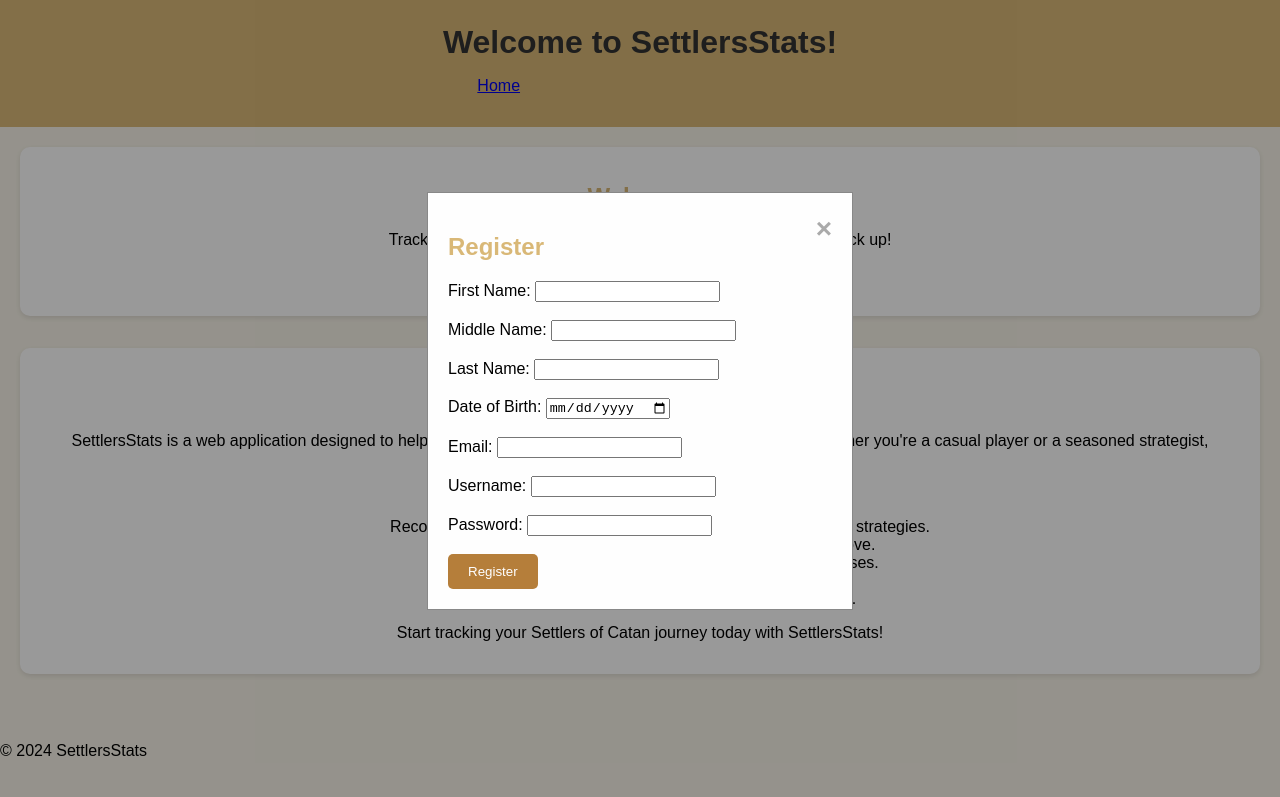
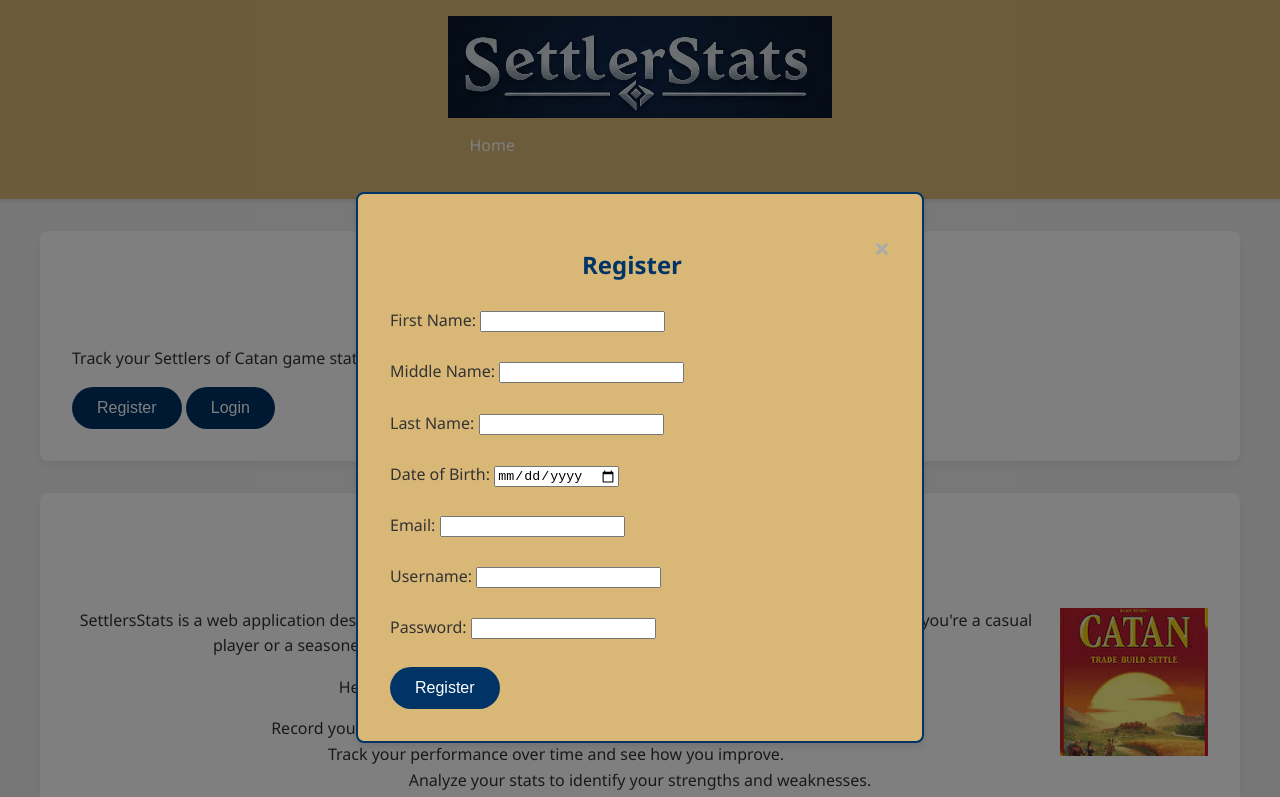
Before and after one commit to mikepmanning/MSSE-661-Final-Project, a website: page settler-stats/frontend/public/index.html in a window 1280 px wide. Both pictures are taken after a click on the button "Register". Shown: the top 797 px of the page. Drawn offline with Linux system fonts and the light colour scheme.

Commit message:
Updated the CSS and added some images

```diff
--- a/settler-stats/frontend/public/index.html
+++ b/settler-stats/frontend/public/index.html
@@ -5,7 +5,7 @@
     <link rel="stylesheet" href="style.css">  </head>
 <body>
     <header>
-        <h1>Welcome to SettlersStats!</h1>
+        <img src="./images/header.png" alt="SettlersStats Header" />
         <nav>
             <ul>
                 <li><a href="#home">Home</a></li>
@@ -27,6 +27,7 @@
 
         <section id="about">
             <h2>About SettlersStats</h2>
+            <img src="./images/catan.jpg" alt="Catan Game" style="float: right; margin-left: 20px;">
             <p>
               SettlersStats is a web application designed to help you track and analyze your Settlers of Catan games.
               Whether you're a casual player or a seasoned strategist, SettlersStats provides valuable insights into your
@@ -68,7 +69,7 @@
     </footer>
 
 
-    <div id="loginModal" class="modal">
+    <div id="loginModal" class="modal" style="display: none;">
         <div class="modal-content">
           <span class="close-btn">&times;</span>
           <h2>Login</h2>
@@ -85,7 +86,7 @@
         </div>
     </div>
 
-    <div id="registerModal" class="modal">
+    <div id="registerModal" class="modal" style="display: none;">
         <div class="modal-content">
           <span class="close-btn">&times;</span>
           <h2>Register</h2>
@@ -117,7 +118,7 @@
         </div>
     </div>
 
-    <div id="updateProfileModal" class="modal">
+    <div id="updateProfileModal" class="modal" style="display: none;">
       <div class="modal-content">
         <span class="close-btn" onclick="hideUpdateModal">&times;</span>
         <h2>Update Profile</h2>
@@ -157,7 +158,7 @@
       </div>
     </div>
 
-    <div id="createGameModal" class="modal">
+    <div id="createGameModal" class="modal" style="display: none;">
       <div class="modal-content">
           <span class="close-btn">&times;</span>
           <h2>Create Game</h2>
--- a/settler-stats/frontend/public/style.css
+++ b/settler-stats/frontend/public/style.css
@@ -1,72 +1,109 @@
 /* Basic styles */
 body {
-    font-family: sans-serif;
+  font-family: 'Segoe UI', Tahoma, Geneva, Verdana, sans-serif;
   margin: 0;
-    background-color: #F7F3E8; /* Catan board color */
+  background-color: #f0f0f0;
+  color: #333;
+  line-height: 1.6;
 }
 
 header {
-    background-color: #D9B877; /* Catan resource color */
-    color: #333;
+  background-color: #D9B877;
+  text-align: center;
   padding: 1rem 0;
-    text-align: center;
+  box-shadow: 0 2px 4px rgba(0, 0, 0, 0.1);
 }
 
-h1 {
-    margin: 0.5rem 0;
+header img {
+  max-width: 30%;
+  height: auto;
 }
 
+nav {
+  background-color: #D9B877; /* Gold/Yellow from image */
+  padding: 0.5rem 0;
+}
+
+
 nav ul {
+  list-style: none;
   padding: 0;
-    list-style: none;
+  margin: 0;
+  display: flex; /* Flexbox for navigation */
+  justify-content: center;
 }
 
 nav li {
-    display: inline;
   margin: 0 1rem;
 }
 
+nav a, nav button {
+  color: white;
+  text-decoration: none;
+  background: none;
+  border: none;
+  font-size: 1rem;
+  cursor: pointer;
+  transition: color 0.3s ease;
+}
+
+nav a:hover, nav button:hover {
+  color: #eee;
+}
+
 main {
-    padding: 20px;
-    text-align: center;
+  padding: 2rem;
+  max-width: 1200px;
+  margin: 0 auto;
 }
 
 section {
+  background-color: white;
+  padding: 2rem;
   margin-bottom: 2rem;
-    border-radius: 10px;
-    padding: 1rem;
-    background-color: #fff; /* Section background */
-    box-shadow: 0 2px 5px rgba(0, 0, 0, 0.1);
+  border-radius: 8px;
+  box-shadow: 0 4px 8px rgba(0, 0, 0, 0.05); /* Softer shadow */
+  transition: box-shadow 0.3s ease;
 }
 
 /* Catan-inspired styles */
 h2 {
-    color: #D9B877; /* Catan resource color */
+  color: #003366; /* Dark Blue/Navy from image */
+  margin-bottom: 1.5rem;
+  text-align: center;
 }
 
 button {
-    background-color: #B57E3A; /* Catan brick color */
+  background-color: #003366; /* Dark Blue/Navy from image */
   color: white;
-    padding: 10px 20px;
+  padding: 12px 25px;
   border: none;
-    border-radius: 5px;
+  border-radius: 25px; /* Rounded corners */
   cursor: pointer;
+  font-size: 1rem;
+  transition: background-color 0.3s ease;
 }
 
 button:hover {
-    background-color: #96662A;
+  background-color: #002244;
+}
+
+#about {
+  text-align: center;
 }
 
 #about ul {
   list-style-type: none;
+  padding: 0;
 }
 
 #logout-btn {
-    float: right;
+  margin-left: auto;
 }
 
 .errorMessage {
-    color: red;
+  color: #d32f2f; /* Red for errors */
+  margin-top: 0.5rem;
 }
 
 /* Modal styles */
@@ -78,56 +115,63 @@
   top: 0;
   width: 100%;
   height: 100%;
-    background-color: rgba(0, 0, 0, 0.4);
+  background-color: rgba(0, 0, 0, 0.5);
+  display: flex;
+  align-items: center;
+  justify-content: center;
 }
+
 .modal-content {
-    background-color: #fefefe;
+  background-color: #D9B877;
+  padding: 2rem;
+  border-radius: 8px;
+  width: 90%;
   margin: 15% auto;
-    padding: 20px;
-    border: 1px solid #888;
-    width: 30%;
+  max-width: 500px;
+  box-shadow: 0 4px 8px rgba(0, 0, 0, 0.1);
+  border: 2px solid #003366;
 }
+
 .close-btn {
   color: #aaa;
   float: right;
   font-size: 28px;
   font-weight: bold;
-  }
-  .close-btn:hover,.close-btn:focus {
-    color: black;
-    text-decoration: none;
   cursor: pointer;
 }
 
-  /* Table styling */
+.close-btn:hover, .close-btn:focus {
+  color: black;
+}
+
+/* Table styles */
 #games table {
   width: 100%;
   border-collapse: collapse;
-    margin-top: 20px;
+  margin-top: 2rem;
 }
 
 #games th, #games td {
   border: 1px solid #ddd;
-    padding: 8px;
+  padding: 12px 15px;
   text-align: left;
 }
 
 #games th {
-    background-color: #f0f0f0;
-    font-weight: bold;
+  background-color: #f2f2f2;
+  font-weight: 600;
 }
 
 #games tr:nth-child(even) {
   background-color: #f9f9f9;
 }
 
-  /* List styling within table cells */
 #games ul {
   list-style: none;
+  padding: 0;
   margin: 0;
-    padding: 0;
 }
 
 #games li {
-    margin-bottom: 5px;
+  margin-bottom: 8px;
 }
```
Also changed, not shown: settler-stats/frontend/public/images/Header.png (added), settler-stats/frontend/public/images/catan.jpg (added). Lines whose indentation alone changed are shown as unchanged.
